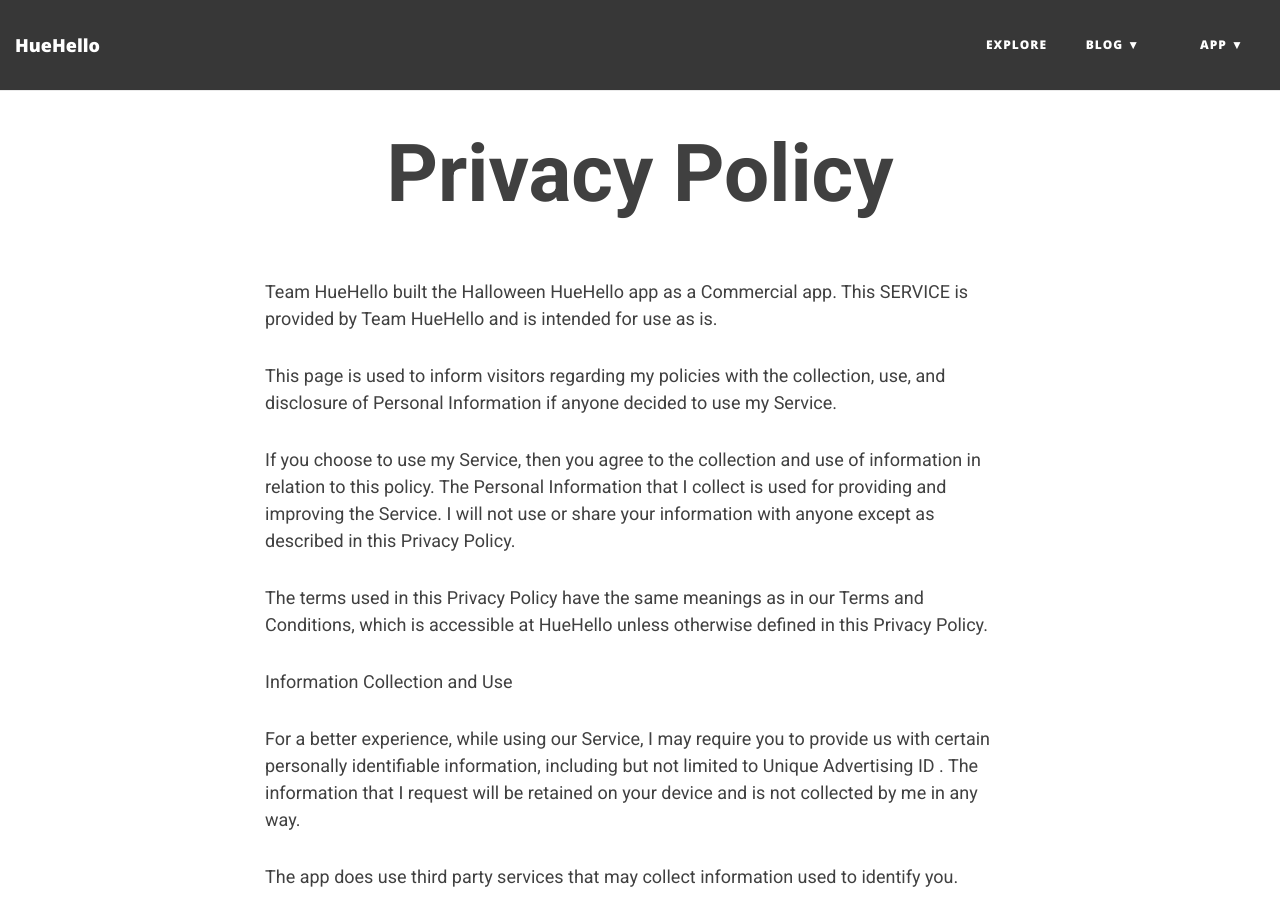
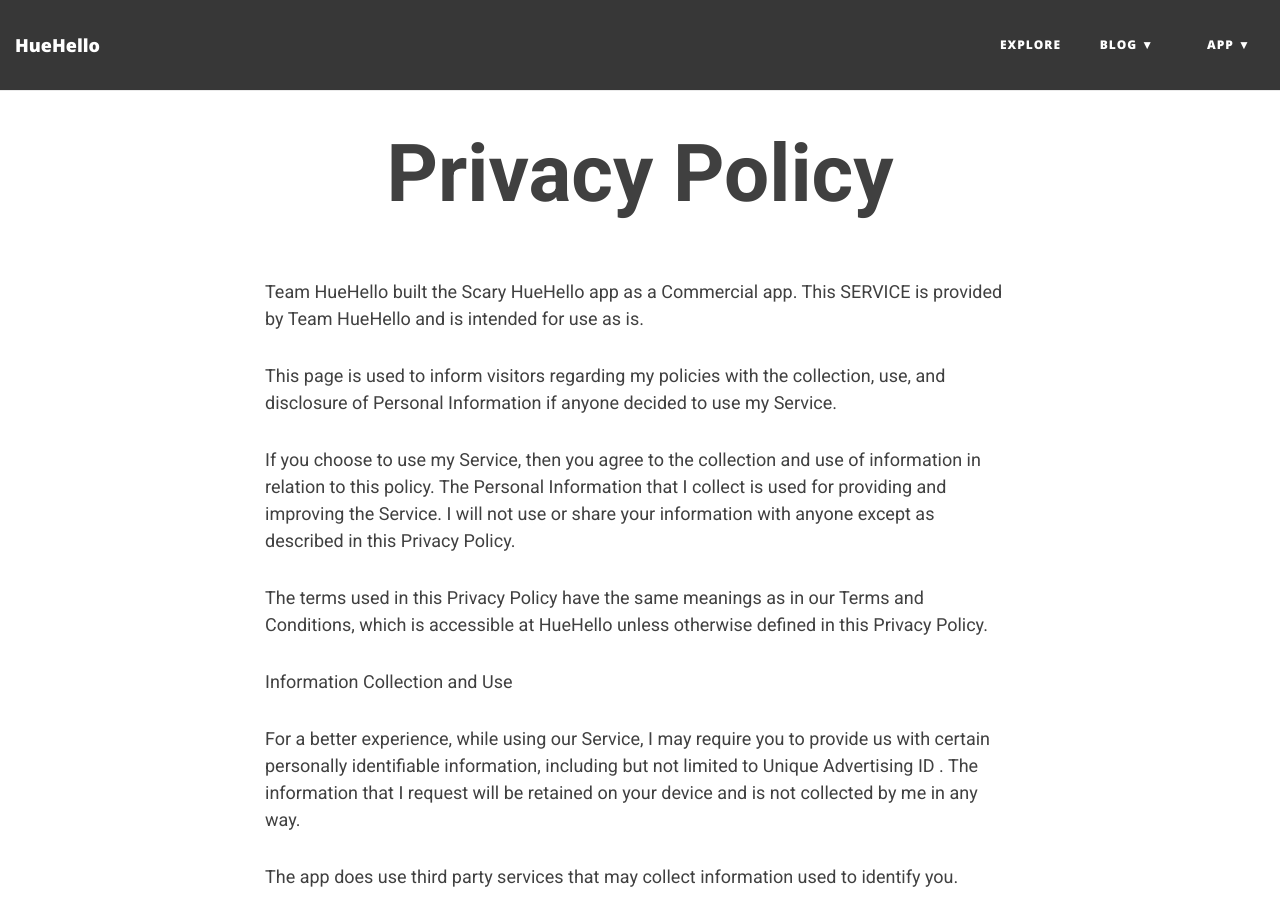
Before and after one commit to huehello/website, a Jekyll site: the page built from privacy-policy/halloween.md, in a window 1280 px wide and 900 px high. Built offline with Jekyll 4.4.1, drawn with Linux system fonts in a browser that asks for light colours; nearby versions of some CDN libraries.

Commit message:
updated name of halloween huehello to scary huehello

```diff
--- a/_config.yml
+++ b/_config.yml
@@ -36,7 +36,7 @@
     - Smart Home: "blogs/iot"
   App:
     - HueHello: "apps/huehello"
-    - Halloween: "apps/halloween"
+    - Scary: "apps/halloween"
     - Config: "apps/confighuehello"
     - Gallery: "apps/galleryhuehello"
     - Meditate: "apps/meditatehuehello"
--- a/privacy-policy/halloween.md
+++ b/privacy-policy/halloween.md
@@ -4,7 +4,7 @@
 ---
 
 
-Team HueHello built the Halloween HueHello app as a Commercial app. This SERVICE is provided by Team HueHello and is intended for use as is.
+Team HueHello built the Scary HueHello app as a Commercial app. This SERVICE is provided by Team HueHello and is intended for use as is.
 
 This page is used to inform visitors regarding my policies with the collection, use, and disclosure of Personal Information if anyone decided to use my Service.
 
```
Also changed, not shown: 1 other file.
